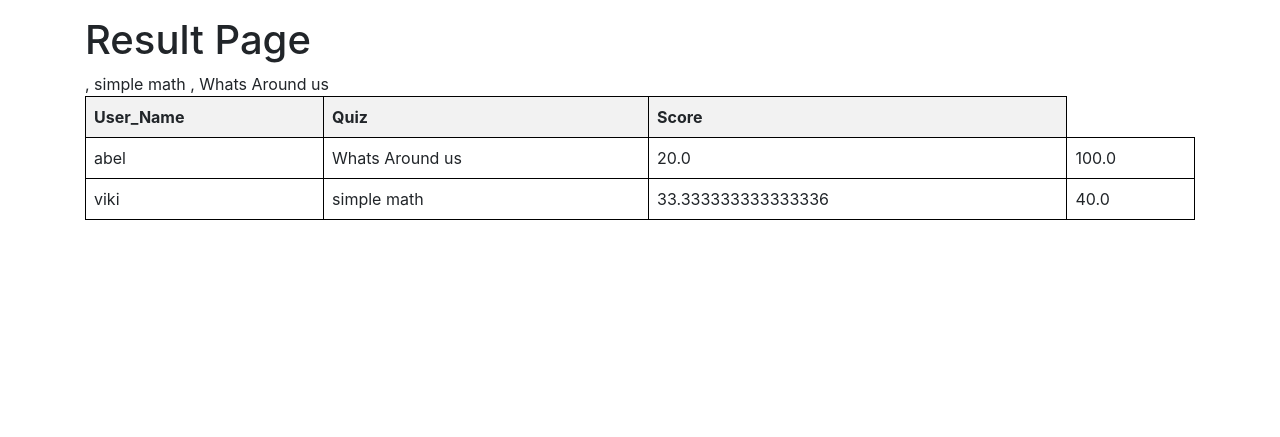
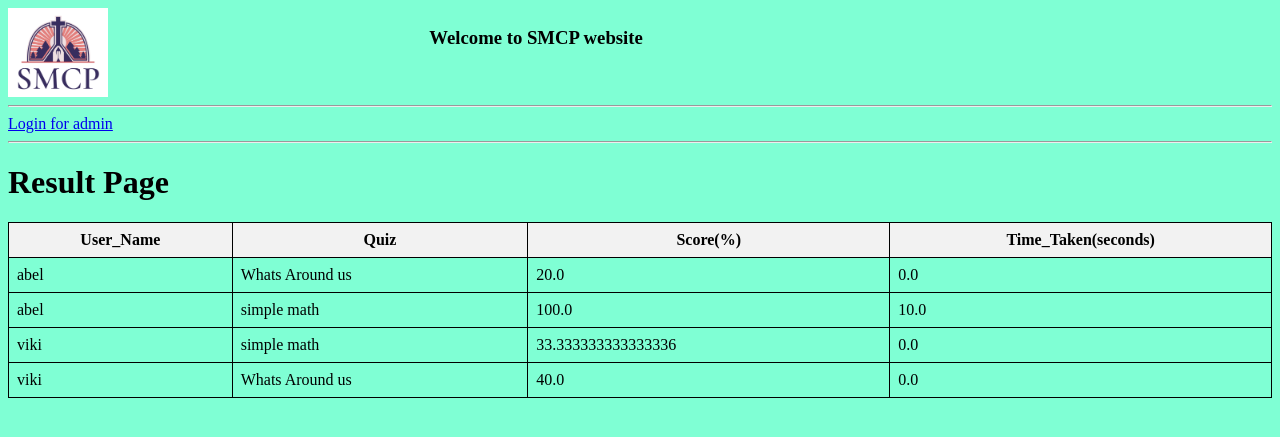
Before and after one commit to DigitalLibrarySMC/smcp_web, a Django app: page /results/ in a window 1280 px wide. Shown: the top 437 px of the page. Run offline with Django 4.2, Linux system fonts and the light colour scheme; data comes from the database, SQL or seed files in the repository; both versions use the stored data as it was after the commit; some libraries are stand-ins or nearby versions.

Commit message:
Added time taken

```diff
--- a/backend/base/templates/base/resultpage.html
+++ b/backend/base/templates/base/resultpage.html
@@ -1,4 +1,4 @@
-{% extends 'base.html' %}
+{% extends 'main.html' %}
 
 {% block content %}
 <head>
@@ -13,24 +13,30 @@
       <th>{{ column1 }}</th>
       <th>{{ column2 }}</th>
       <th>{{ column3 }}</th>
+      <th>{{ column4 }}</th>
     </tr>
 
     {% for username, attemptedquiz in data.items %}
+      {% for quiz, scoreandtime in attemptedquiz.items %}
       <tr>
-        {% if attemptedquiz|length > 0 %}
         <td>{{ username }}</td>
         <td>
-          {% for quiz, score in attemptedquiz.items %}
             {{ quiz }}
             <td>
+              {% with score=scoreandtime.split.0 %}
               {{ score }}
+              {% endwith %}
             </td>
-            {% if not forloop.last %}, {% endif %}
-          {% endfor %}
+            <td>
+              {% with time=scoreandtime.split.1 %}
+              {{ time }}
+              {% endwith %}
+            </td>
         </td>
-        {% endif %}
+
       </tr>
+      {% endfor %}
     {% endfor %}
   </table>
 </body>
-{% endblock %}
+{% endblock content %}
--- a/backend/base/views.py
+++ b/backend/base/views.py
@@ -163,7 +163,8 @@ def numbers(request):
 def resultpage(request):
     column1 = 'User_Name'
     column2 = 'Quiz'
-    column3 = 'Score'
+    column3 = 'Score(%)'
+    column4 = 'Time_Taken(seconds)'
     resultlist=[]
     users= User.objects.all()
     quizs = Quiz.objects.all()
@@ -174,10 +175,14 @@ def resultpage(request):
      attemptedquiz = {}
      for result in results:
          if result.quiz.name in attemptedquiz.keys():
-             if attemptedquiz[result.quiz.name] < result.score:
-                 attemptedquiz[result.quiz.name] = result.score
+             scoreandtime = attemptedquiz[result.quiz.name]
+             scoreandtime = scoreandtime.split()
+             score = float(scoreandtime[0])
+             print(score)
+             if score < result.score:
+                 attemptedquiz[result.quiz.name] = str(result.score)+" "+str(result.time)
          else:
-             attemptedquiz[result.quiz.name]=result.score
+             attemptedquiz[result.quiz.name]=str(result.score)+" "+str(result.time)
      data[user.username] = attemptedquiz
-    context = {'data':data,'column1':column1,'column2':column2,'column3':column3}
+    context = {'data':data,'column1':column1,'column2':column2,'column3':column3,'column4':column4}
     return render(request,'base/resultpage.html',context)
--- a/backend/quizes/views.py
+++ b/backend/quizes/views.py
@@ -40,6 +40,9 @@ def save_quiz_view(request, pk):
         data = request.POST
         data_ = dict(data.lists())
         data_.pop('csrfmiddlewaretoken')
+        time = (data_.pop('takentime'))
+        time = round(float(time[0]),2)
+
 
         for k in data_.keys():
             print('key:', k)
@@ -72,7 +75,7 @@ def save_quiz_view(request, pk):
             else:
                 results.append({str(q): 'not answered'})
         score_ = score * multiplier
-        Result.objects.create(quiz=quiz, user=user, score=score_)
+        Result.objects.create(quiz=quiz, user=user, score=score_,time=time )
         if score_ >= quiz.required_score_to_pass:
             return JsonResponse({'passed':True,'score':score_, 'results':results})
         else:
--- a/backend/results/models.py
+++ b/backend/results/models.py
@@ -7,6 +7,7 @@ class Result(models.Model):
     quiz = models.ForeignKey(Quiz, on_delete=models.CASCADE)
     user = models.ForeignKey(User, on_delete=models.CASCADE)
     score = models.FloatField()
+    time = models.FloatField()
 
     def __str__(self):
         return str(self.pk)
```
Also changed, not shown: backend/base/templates/base/home.html (+5 -5 lines), backend/quizes/static/quizes/quiz.js (+15 -3 lines), backend/db.sqlite3, backend/results/migrations/0002_result_time.py (added), backend/results/migrations/0003_alter_result_time.py (added), backend/results/migrations/0004_alter_result_time.py (added), backend/results/migrations/0005_alter_result_time.py (added).
